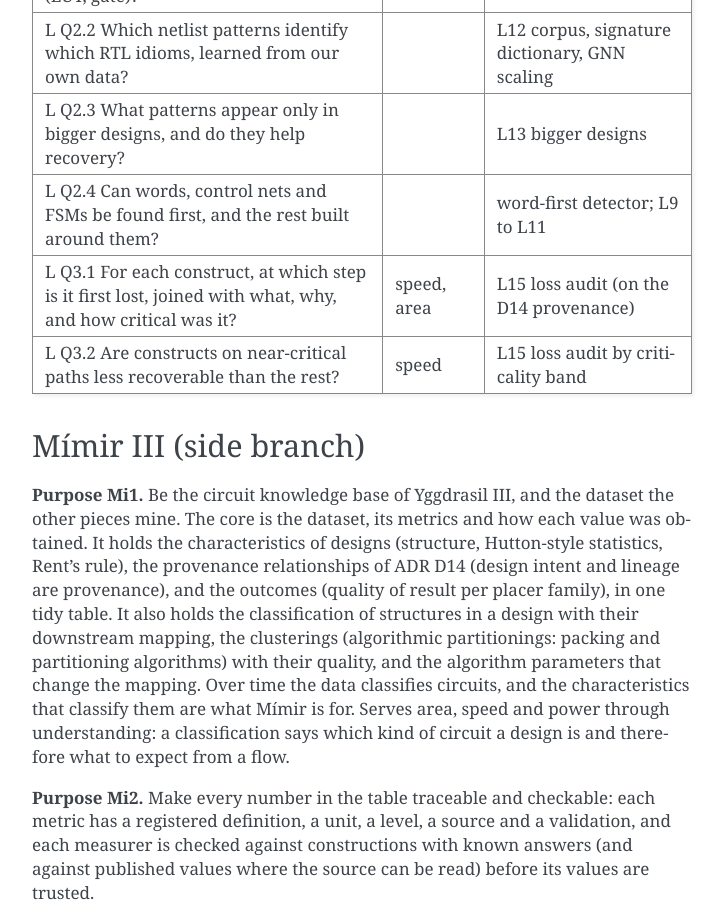
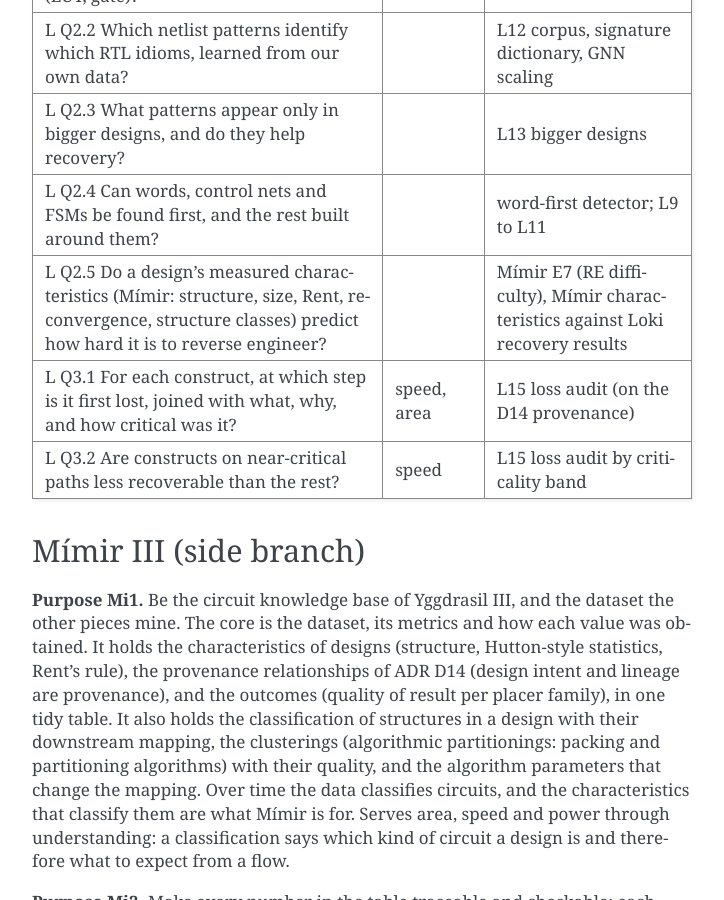
Before and after one commit to drpaj12/YggdrasilIII, a Sphinx documentation site: the page built from docs/purpose.md, in a window 1280 px wide and 900 px high, scrolled down 4140 px. Shown: the whole window, without its empty margins (388-1112 px from the left). Built offline with Sphinx 7.4.7, drawn with Linux system fonts in a browser that asks for light colours.

Commit message:
docs(purpose): add L Q2.5 for Mimir E7 (RE difficulty) under Loki (#45)
Peter 2026-10-27: the reverse-engineering difficulty question belongs in Loki.


Claude-Session: https://claude.ai/code/session_01QXLrwdb627rCVPVQ2NfGK9

Co-authored-by: Claude Opus 5.5 <noreply@anthropic.com>

```diff
--- a/docs/purpose.md
+++ b/docs/purpose.md
@@ -121,6 +121,7 @@ the answer includes how critical the joined logic was.
 | L Q2.2 Which netlist patterns identify which RTL idioms, learned from our own data? | | L12 corpus, signature dictionary, GNN scaling |
 | L Q2.3 What patterns appear only in bigger designs, and do they help recovery? | | L13 bigger designs |
 | L Q2.4 Can words, control nets and FSMs be found first, and the rest built around them? | | word-first detector; L9 to L11 |
+| L Q2.5 Do a design's measured characteristics (Mímir: structure, size, Rent, reconvergence, structure classes) predict how hard it is to reverse engineer? | | Mímir E7 (RE difficulty), Mímir characteristics against Loki recovery results |
 | L Q3.1 For each construct, at which step is it first lost, joined with what, why, and how critical was it? | speed, area | L15 loss audit (on the D14 provenance) |
 | L Q3.2 Are constructs on near-critical paths less recoverable than the rest? | speed | L15 loss audit by criticality band |
 
```
